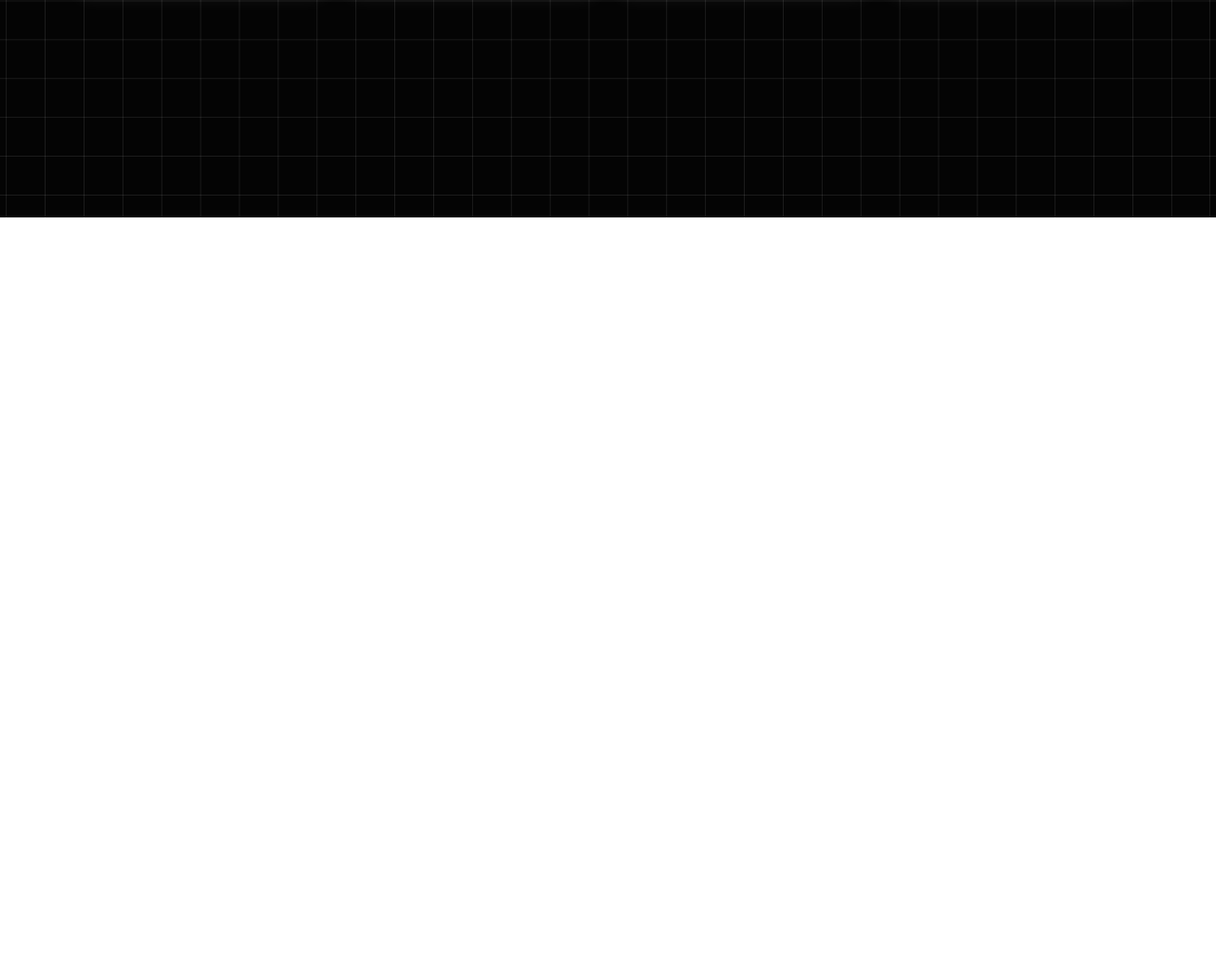
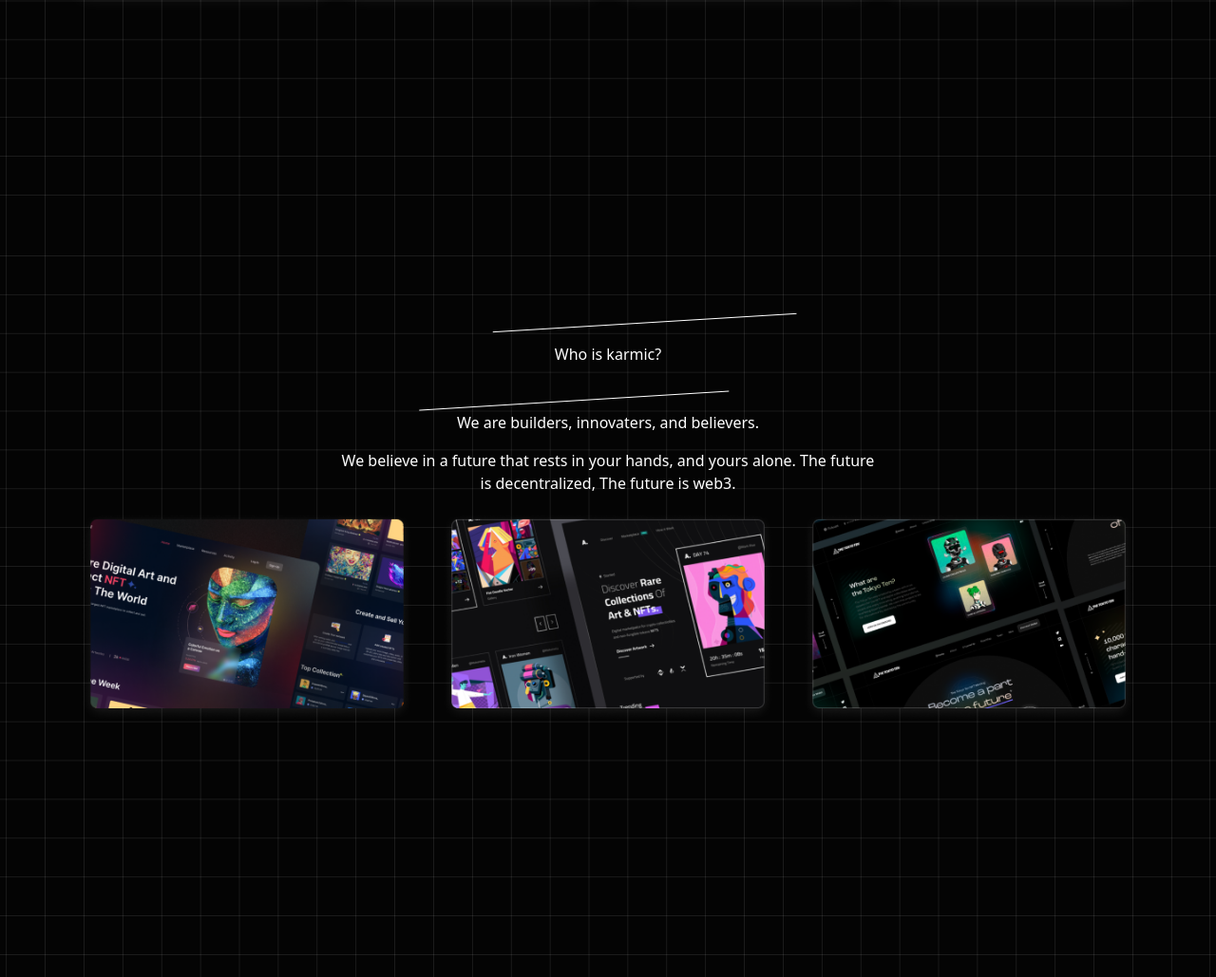
Before and after one commit to jatin-rajput563/kramic-lab-test, a plain HTML site: page index.html in a window 1280 px wide. Shown: the part 1371-2400 px from the top of the page at 95% size. Before the commit the page ends 1600 px from the top, so only its background shows below. Drawn offline with nearby package versions, Linux system fonts and the light colour scheme; a web font is replaced by a local one.

Commit message:
section-3 is complete

```diff
--- a/index.html
+++ b/index.html
@@ -72,7 +72,6 @@
                                 <button class="sec-1-btn" type="button">Read More</button>
                             </div>
                         </div>
-
                     </div>
                 </div>
                 <div class="col-12 col-md-6 col-xl-6">
@@ -141,6 +140,39 @@
         </div>
     </section>
     <!-- =================section-3-================= -->
+    <section class="min-vh-100 home-page-bg text-white">
+        <div class="container">
+            <div class="justify-content-center align-items-center d-flex pt-100">
+                <div class="position-relative">
+                    <svg width="398" height="104" viewBox="0 0 398 104" fill="none" xmlns="http://www.w3.org/2000/svg">
+                        <path d="M77.7561 20.7001L397.453 1.33153M326.312 83L0.311774 103.068" stroke="white" />
+                    </svg>
+                </div>
+                <div class="position-absolute">
+                    <p>Who is karmic?</p>
+                </div>
+            </div>
+            <div class="text-center">
+                <p>We are builders, innovaters, and believers.</p>
+            </div>
+            <div class="believers-para-box mx-auto">
+                <p class="text-center">We believe in a future that rests in your hands, and yours alone. The future is
+                    decentralized,
+                    The future is web3.</p>
+            </div>
+            <div class="row">
+                <div class="col-12 col-lg-4">
+                    <img class="w-100 sec-4-img" src="/assets/image/karmic-sec-img-1.png" alt="">
+                </div>
+                <div class="col-12 col-lg-4">
+                    <img class="w-100 sec-4-img" src="/assets/image/karmic-sec-img-2.png" alt="">
+                </div>
+                <div class="col-12 col-lg-4">
+                    <img class="w-100 sec-4-img" src="/assets/image/karmic-sec-img-3.png" alt="">
+                </div>
+            </div>
+        </div>
+    </section>
     <script src="https://cdn.jsdelivr.net/npm/bootstrap@5.3.3/dist/js/bootstrap.bundle.min.js"
         integrity="sha384-YvpcrYf0tY3lHB60NNkmXc5s9fDVZLESaAA55NDzOxhy9GkcIdslK1eN7N6jIeHz"
         crossorigin="anonymous"></script>
```
Also changed, not shown: assets/image/karmic-sec-img-1.png (added), assets/image/karmic-sec-img-2.png (added), assets/image/karmic-sec-img-3.png (added).
